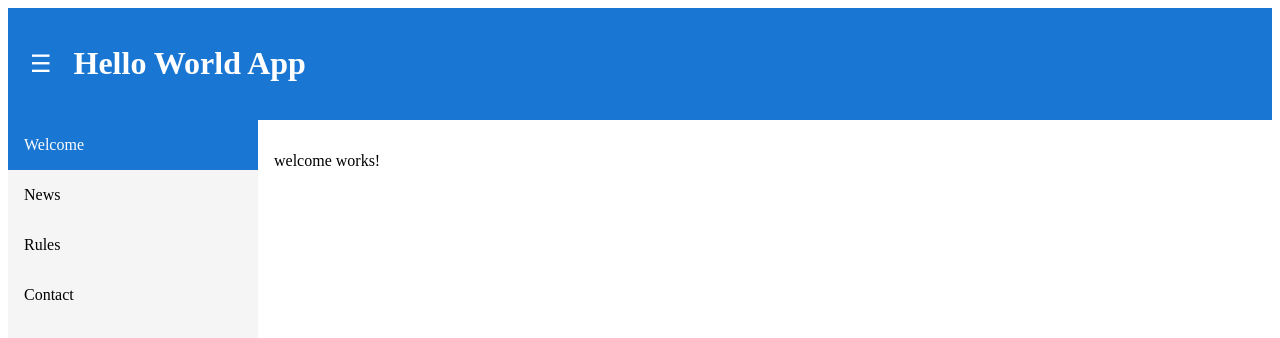
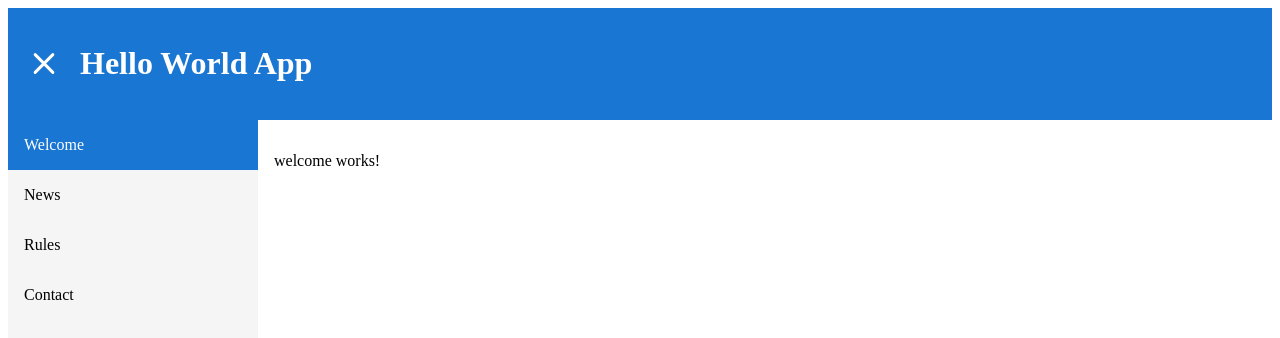
Before and after one commit to llarsen483/hello-world-app, an Angular app: page /welcome in a window 1280 px wide. Shown: the top 338 px of the page. Built offline with nearby package versions, Linux system fonts and the light colour scheme.

Commit message:
undgå inject destroyref i service

```diff
--- a/src/app/app.html
+++ b/src/app/app.html
@@ -3,9 +3,12 @@
   <button
     class="burger"
     type="button"
-    (click)="menu.toggleMenu()">
+    (click)="menu.toggleMenu()"
+    [class.open]="menu.menuVisible()">
 
-    ☰
+    <span></span>
+    <span></span>
+    <span></span>
 
   </button>
 
--- a/src/app/app.scss
+++ b/src/app/app.scss
@@ -47,3 +47,49 @@
   flex: 1;
   padding: 1rem;
 }
+
+.burger {
+  display: flex;
+  flex-direction: column;
+  justify-content: center;
+
+  width: 40px;
+  height: 40px;
+
+  background: transparent;
+  border: none;
+  cursor: pointer;
+
+  padding: 0;
+}
+
+.burger span {
+  width: 28px;
+  height: 3px;
+
+  background: white;
+
+  margin: 3px auto;
+
+  border-radius: 3px;
+
+  transition:
+    transform 0.3s ease,
+    opacity 0.3s ease;
+}
+
+.burger.open span:nth-child(1) {
+  transform:
+    translateY(9px)
+    rotate(45deg);
+}
+
+.burger.open span:nth-child(2) {
+  opacity: 0;
+}
+
+.burger.open span:nth-child(3) {
+  transform:
+    translateY(-9px)
+    rotate(-45deg);
+}
--- a/src/app/app.ts
+++ b/src/app/app.ts
@@ -1,8 +1,8 @@
 import {
   Component,
   ChangeDetectionStrategy,
-  inject,
-  signal
+  HostListener,
+  inject
 } from '@angular/core';
 
 import {
@@ -25,5 +25,12 @@ import { MenuStateService } from './services/menu-state.service';
   changeDetection: ChangeDetectionStrategy.OnPush
 })
 export class App {
-  protected readonly menu = inject(MenuStateService);
+
+  protected readonly menu =
+    inject(MenuStateService);
+
+  @HostListener('window:resize')
+  onResize(): void {
+    this.menu.updateWindowWidth(window.innerWidth);
+  }
 }
--- a/src/app/services/menu-state.service.ts
+++ b/src/app/services/menu-state.service.ts
@@ -1,9 +1,7 @@
 import {
   Injectable,
-  signal,
   computed,
-  inject,
-  DestroyRef
+  signal
 } from '@angular/core';
 
 @Injectable({
@@ -25,21 +23,6 @@ export class MenuStateService {
     () => this.isDesktop() || this.menuOpen()
   );
 
-  private readonly destroyRef = inject(DestroyRef);
-
-  constructor() {
-
-    const resizeHandler = () => {
-      this.windowWidth.set(window.innerWidth);
-    };
-
-    window.addEventListener('resize', resizeHandler);
-
-    this.destroyRef.onDestroy(() => {
-      window.removeEventListener('resize', resizeHandler);
-    });
-  }
-
   toggleMenu(): void {
     this.menuOpen.update(open => !open);
   }
@@ -57,4 +40,8 @@ export class MenuStateService {
       this.closeMenu();
     }
   }
+
+  updateWindowWidth(width: number): void {
+    this.windowWidth.set(width);
+  }
 }
```
Also changed, not shown: 1 other file (tests, documents, lock files or other folders).
